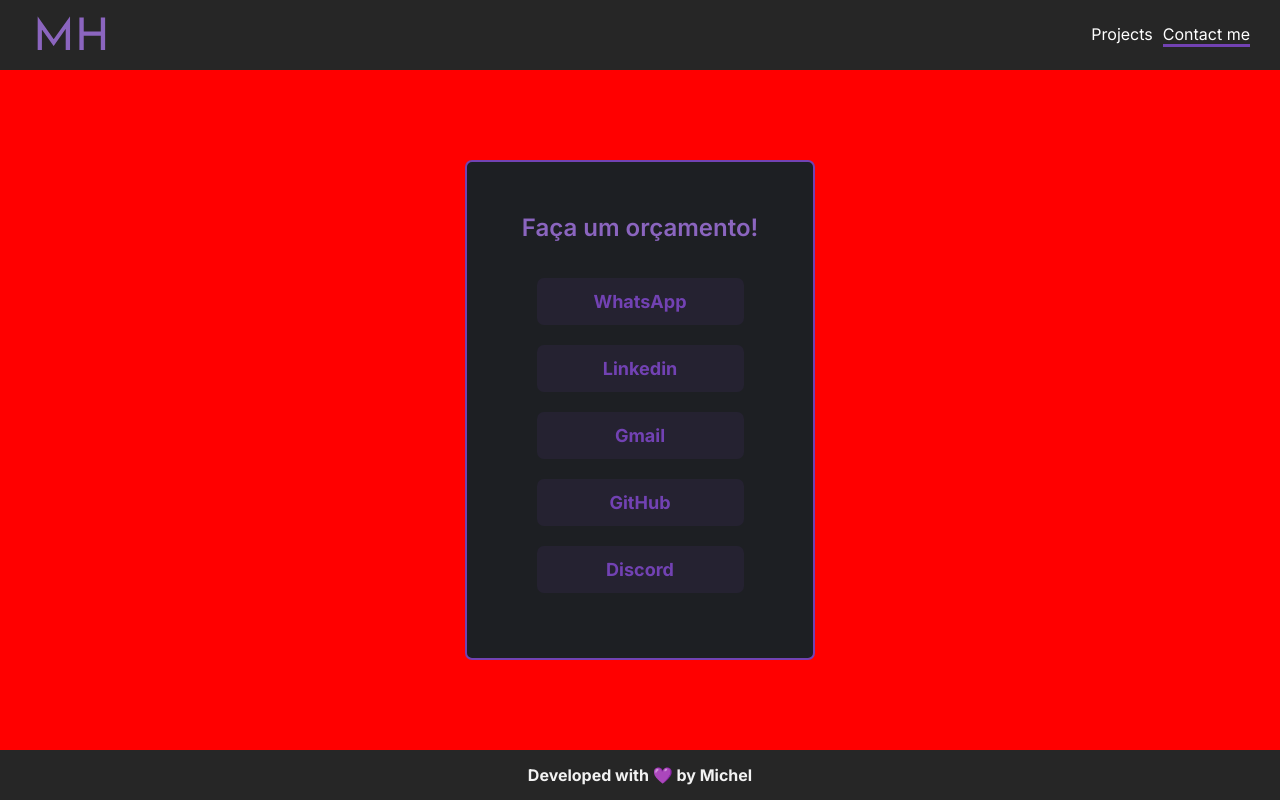
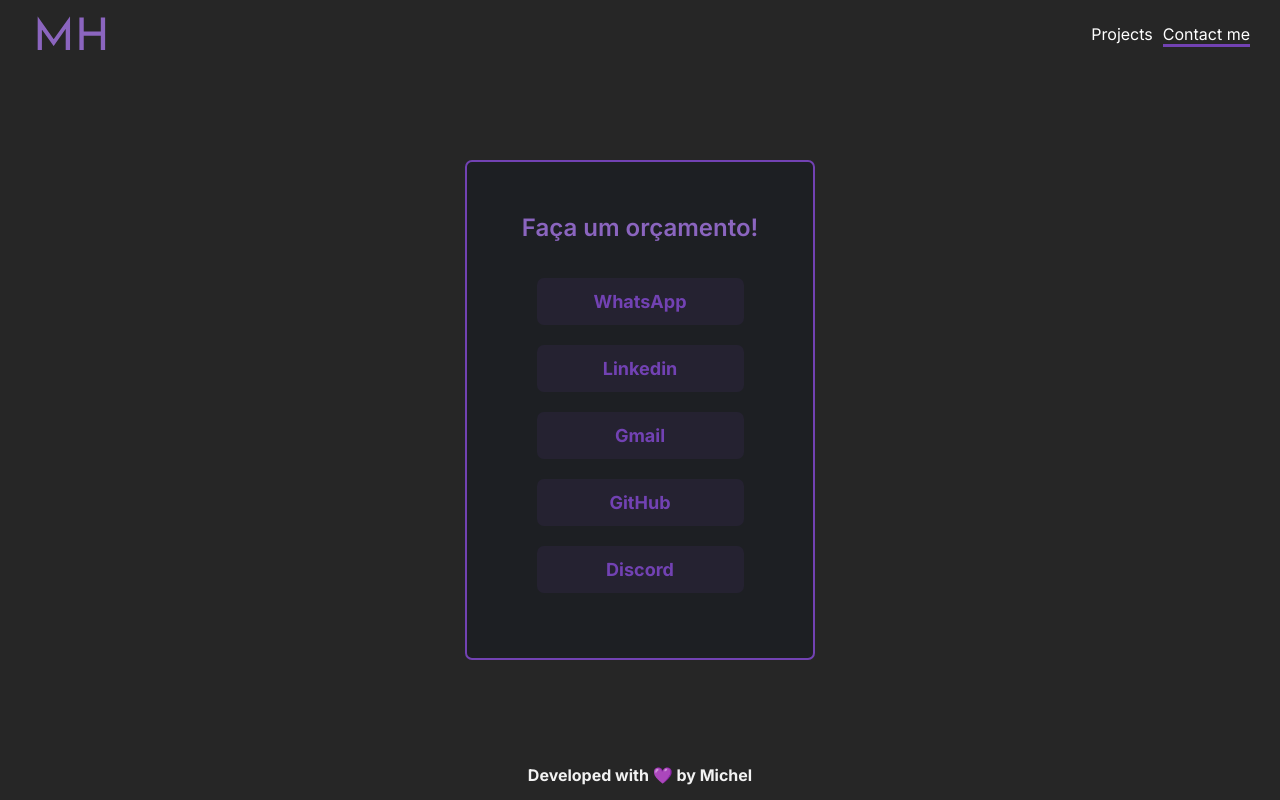
Before and after one commit to MichelHoffmann/newPortfolio, a React (Vite) app in the folder portfolio/: page /contact-me in a window 1280 px wide. Built offline with nearby package versions, Linux system fonts and the light colour scheme.

Commit message:
Update ContactMe.style.ts

```diff
--- a/portfolio/src/pages/PageContactMe/ContactMe.style.ts
+++ b/portfolio/src/pages/PageContactMe/ContactMe.style.ts
@@ -48,12 +48,12 @@
 `
 
 export const ContactLayout = styled.div`
+  height: calc(100vh - 120px);
   display: flex;
   justify-content: center;
   align-items: center;
 
   @media screen and (min-width: 768px) {
     height: calc(100vh - 120px);
-    background: red;
   }
 `
```
